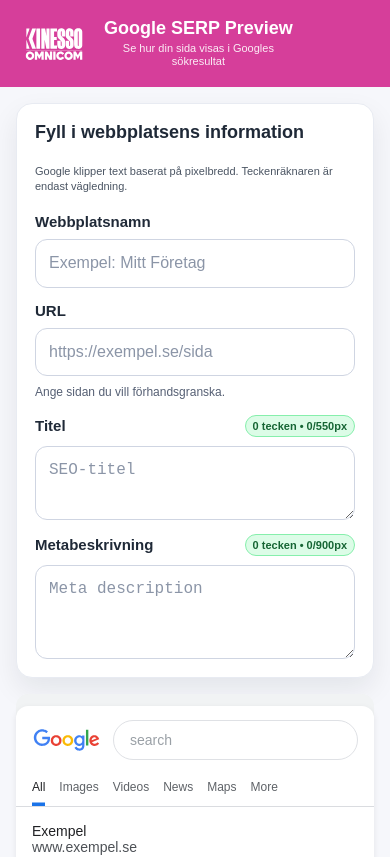
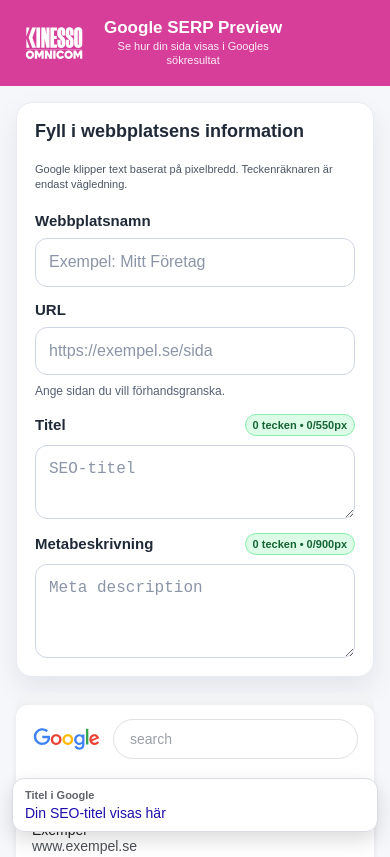
Before and after one commit to Yusri00/Serp-preview, a React (Vite) app: page / in a window 390 px wide. Shown: the top 857 px of the page. Built offline with nearby package versions, Linux system fonts and the light colour scheme.

Commit message:
linebreak fixed

```diff
--- a/src/Global.css
+++ b/src/Global.css
@@ -44,7 +44,16 @@
   padding: 32px;
 }
 
+.layout > * {
+  min-width: 0;
+}
+
 @media (max-width: 1024px) {
+  html,
+  body {
+    overflow-x: hidden;
+  }
+
   .header {
     padding: 30px 20px;
     grid-template-columns: auto 1fr auto;
@@ -86,7 +95,7 @@
   }
 
   .header-copy h1 {
-    font-size: 18px;
+    font-size: 17px;
     line-height: 1.2;
     white-space: nowrap;
   }
--- a/src/GooglePreview.css
+++ b/src/GooglePreview.css
@@ -100,6 +100,9 @@
   font-weight: 500;
   line-height: 1.4;
   margin: 4px 0 6px;
+  max-width: 100%;
+  overflow-wrap: anywhere;
+  word-break: break-word;
 }
 
 .serp-desc {
@@ -180,10 +183,18 @@
   .serp-canvas {
     padding: 12px 0;
     border-radius: 12px;
+    width: 100%;
+    max-width: 100%;
+    box-sizing: border-box;
+    inline-size: calc(100vw - 32px);
+    margin-left: auto;
+    margin-right: auto;
   }
 
   .google-serp {
     border-radius: 12px;
+    width: 100%;
+    box-sizing: border-box;
   }
 
   .google-header {
--- a/src/InputFields.css
+++ b/src/InputFields.css
@@ -9,6 +9,8 @@
   border: 1px solid #e8ebf2;
   border-radius: 16px;
   box-shadow: 0 12px 28px rgba(17,24,39,0.08);
+  box-sizing: border-box;
+  min-width: 0;
 }
 
 .inputs-title {
@@ -31,6 +33,8 @@
   display: flex;
   flex-direction: column;
   gap: 9px;
+  min-width: 0;
+  overflow-x: hidden;
 }
 
 .field label {
@@ -42,8 +46,17 @@
 .field-label {
   display: flex;
   justify-content: space-between;
-  align-items: center;
+  align-items: flex-start;
+  flex-wrap: wrap;
   gap: 12px;
+  min-width: 0;
+  width: 100%;
+  overflow-x: hidden;
+}
+
+.field-label > span:first-child {
+  min-width: 0;
+  flex: 1 1 auto;
 }
 
 .field-help {
@@ -63,6 +76,8 @@
   line-height: 1.4;
   color: #111827;
   width: 100%;
+  max-width: 100%;
+  min-width: 0;
   box-sizing: border-box;
   background: #ffffff;
   transition: border-color 0.2s, box-shadow 0.2s, background-color 0.2s;
@@ -71,6 +86,8 @@
 textarea {
   min-height: 94px;
   resize: vertical;
+  overflow-wrap: anywhere;
+  word-break: break-word;
 }
 
 .title-input {
@@ -127,7 +144,13 @@
   font-size: 12px;
   font-weight: 700;
   border: 1px solid transparent;
-  white-space: nowrap;
+  white-space: normal;
+  overflow-wrap: anywhere;
+  word-break: break-word;
+  max-width: 100%;
+  text-align: center;
+  min-width: 0;
+  flex: 0 1 auto;
 }
 
 .counter-badge.good {
@@ -148,11 +171,20 @@
   background: #fee2e2;
 }
 
+.mobile-live-title {
+  display: none;
+}
+
 @media (max-width: 1024px) {
   .inputs {
     margin-top: 0;
     padding: 18px;
     gap: 14px;
+    width: 100%;
+    max-width: 100%;
+    inline-size: calc(100vw - 32px);
+    margin-left: auto;
+    margin-right: auto;
   }
 
   .inputs-title {
@@ -169,8 +201,57 @@
     font-size: 15px;
   }
 
+  .field-label {
+    flex-direction: row;
+    align-items: center;
+    gap: 8px;
+  }
+
   .counter-badge {
     font-size: 11px;
     padding: 4px 7px;
+    margin-left: auto;
+    width: auto;
+    max-width: 52%;
+    white-space: nowrap;
+    overflow: hidden;
+    text-overflow: ellipsis;
+  }
+
+  .inputs,
+  .field,
+  .field-label {
+    overflow-x: hidden;
+  }
+
+  .mobile-live-title {
+    position: fixed;
+    left: 12px;
+    right: 12px;
+    bottom: var(--mobile-live-bottom, 12px);
+    z-index: 50;
+    display: flex;
+    flex-direction: column;
+    gap: 4px;
+    padding: 10px 12px;
+    border-radius: 12px;
+    border: 1px solid #d8dbe2;
+    background: #fff;
+    box-shadow: 0 8px 20px rgba(0, 0, 0, 0.14);
+  }
+
+  .mobile-live-label {
+    font-size: 11px;
+    font-weight: 700;
+    color: #5f6368;
+  }
+
+  .mobile-live-text {
+    font-size: 14px;
+    font-weight: 500;
+    color: #1a0dab;
+    white-space: nowrap;
+    overflow: hidden;
+    text-overflow: ellipsis;
   }
 }
--- a/src/components/InputFields.jsx
+++ b/src/components/InputFields.jsx
@@ -1,4 +1,13 @@
-import { getTextWidth, getStatus, TITLE_PIXEL_LIMIT, META_PIXEL_LIMIT, titleFont, descFont} from "./textUtils";
+import { useEffect, useState } from "react";
+import {
+  getTextWidth,
+  getStatus,
+  truncateByPixels,
+  TITLE_PIXEL_LIMIT,
+  META_PIXEL_LIMIT,
+  titleFont,
+  descFont,
+} from "./textUtils";
 import '../InputFields.css';
 
 
@@ -12,6 +21,8 @@
 setTitle,
 setDescription,
 }) {
+  const [mobileStickyBottom, setMobileStickyBottom] = useState(12);
+
   const titleData = {
     chars: title.length,
     pixels: Math.round(getTextWidth(title, titleFont)),
@@ -22,6 +33,32 @@
     pixels: Math.round(getTextWidth(description, descFont)),
     status: getStatus(description, META_PIXEL_LIMIT, descFont),
   };
+  const liveTitle = truncateByPixels(
+    title || "Din SEO-titel visas här",
+    TITLE_PIXEL_LIMIT,
+    titleFont
+  );
+
+  useEffect(() => {
+    if (!window.visualViewport) return;
+
+    const updateMobileStickyBottom = () => {
+      const vv = window.visualViewport;
+      const keyboardHeight = Math.max(0, window.innerHeight - vv.height - vv.offsetTop);
+      setMobileStickyBottom(12 + keyboardHeight);
+    };
+
+    updateMobileStickyBottom();
+    window.visualViewport.addEventListener("resize", updateMobileStickyBottom);
+    window.visualViewport.addEventListener("scroll", updateMobileStickyBottom);
+    window.addEventListener("resize", updateMobileStickyBottom);
+
+    return () => {
+      window.visualViewport.removeEventListener("resize", updateMobileStickyBottom);
+      window.visualViewport.removeEventListener("scroll", updateMobileStickyBottom);
+      window.removeEventListener("resize", updateMobileStickyBottom);
+    };
+  }, []);
 
   return (
   <div className="inputs">
@@ -99,6 +136,14 @@
         </p>
       )}
     </div>
+
+    <div
+      className="mobile-live-title"
+      style={{ "--mobile-live-bottom": `${mobileStickyBottom}px` }}
+    >
+      <span className="mobile-live-label">Titel i Google</span>
+      <span className="mobile-live-text">{liveTitle}</span>
+    </div>
   </div>
   );
 }
```
